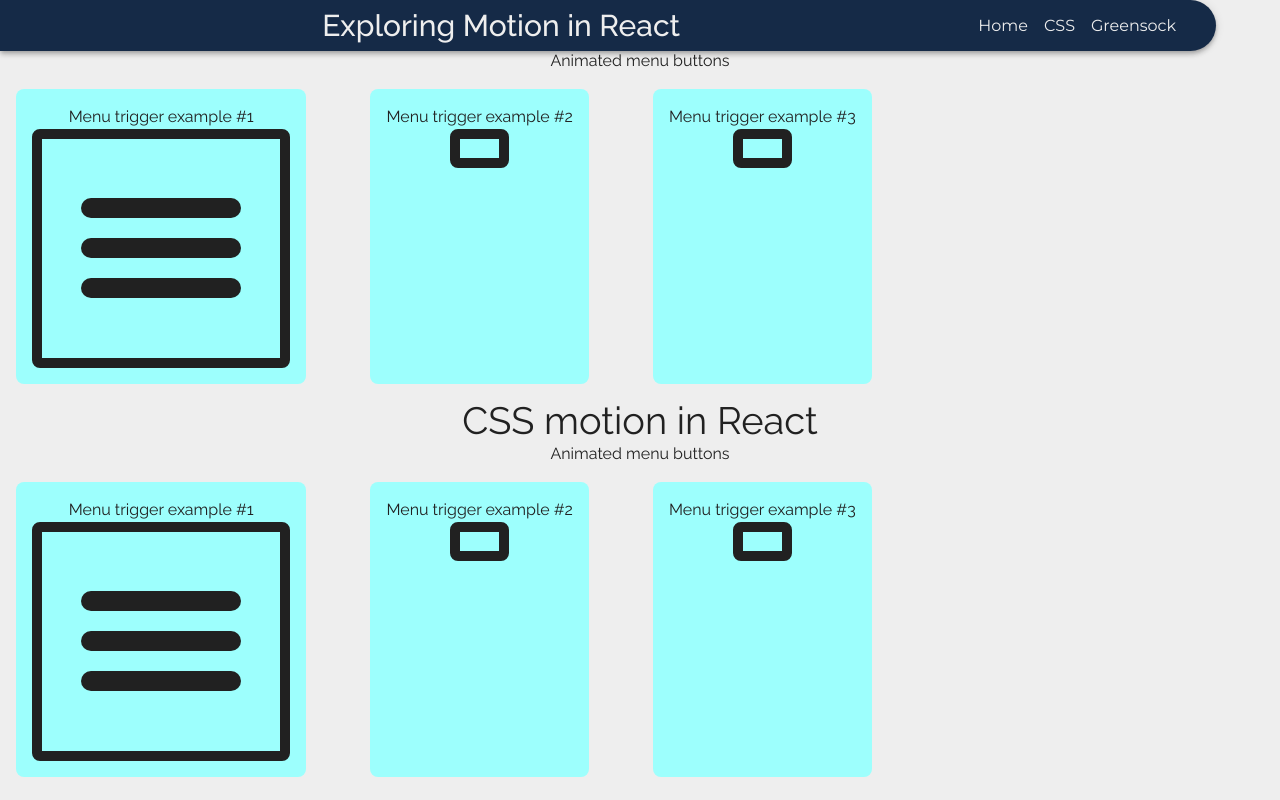
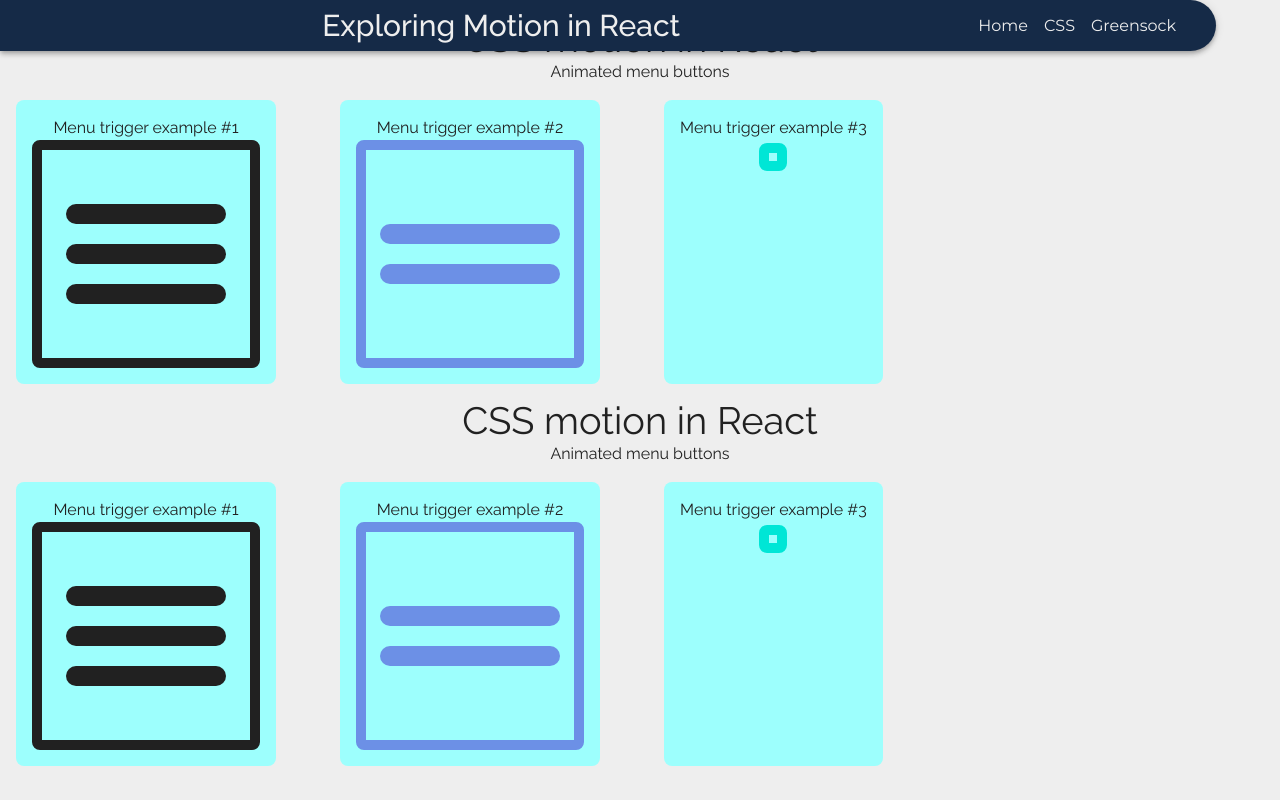
Before and after one commit to waynestedman/react-motion, a React (Vite) app: page /css in a window 1280 px wide. Built offline with nearby package versions, Linux system fonts and the light colour scheme.

Commit message:
build: button #2

```diff
--- a/src/CssMotion.jsx
+++ b/src/CssMotion.jsx
@@ -27,7 +27,21 @@ function CssMotion() {
         </div>
         <div className="menuTrigger">
           <h2>Menu trigger example #2</h2>
-          <button className="button2" aria-controls="primary-navigation" aria-expanded="false"></button>
+          <button className="button2" aria-controls="primary-navigation" aria-expanded="false">
+            <svg className="hamburger" viewBox="0 0 100 100" width="200">
+              <line className="line top"
+              x1="90" x2="10" y1="40" y2="40"
+              strokeWidth="10" strokeLinecap="round" strokeDasharray="80" strokeDashoffset="0"
+              >
+              </line>
+              <line className="line bottom"
+              x1="10" x2="90" y1="60" y2="60"
+              strokeWidth="10" strokeLinecap="round" strokeDasharray="80" strokeDashoffset="0"
+              >
+              </line>
+
+            </svg>
+          </button>
         </div>
         <div className="menuTrigger">
           <h2>Menu trigger example #3</h2>
--- a/src/styles/_css-examples.scss
+++ b/src/styles/_css-examples.scss
@@ -20,16 +20,24 @@
 }
 
 button {
+  padding: 0.25rem;
   background: transparent;
-  border: 10px solid var(--gray03);
+  border: 10px solid var(--button-color, green);
   border-radius: var(--radius01);
 
   .hamburger {
-    fill: var(--gray03);
+    fill: var(--button-color);
+    stroke: var(--button-color);
   }
 }
 
+/* button #1 */
 .button1 {
+  --button-color: var(--gray03);
+
+  .hamburger {
+    stroke: none;
+  }
   .line {
     transition:
       rotate 300ms ease-in-out,
@@ -60,6 +68,45 @@ button {
   }
 }
 
-// .button1[aria-expanded="true"] .top {
-//   x
-// }
+/* button #2 */
+.button2 {
+  --button-color: var(--indigo02);
+
+  .line {
+    // transition: stroke-dashoffset 1s;
+    animation: to-open-icon 1s forwards;
+  };
+
+  &:hover .line {
+    // stroke-dashoffset: 79.9;
+    animation: to-close-icon 1s forwards;
+  }
+
+  .line.top {
+    --rotation: -45deg;
+    transform-origin: 65px 45px;
+  }
+  .line.bottom {
+    --rotation: 45deg;
+    transform-origin: 60px 55px;
+  }
+}
+
+@keyframes to-close-icon {
+  0% { stroke-dashoffset: 0; }
+  40% { stroke-dashoffset: 79.9; }
+  60% { stroke-dashoffset: 79.9;  rotate: var(--rotation); }
+  100% { stroke-dashoffset: 0; rotate: var(--rotation); }
+}
+
+@keyframes to-open-icon {
+  0% { stroke-dashoffset: 0; rotate: var(--rotation); }
+  40% { stroke-dashoffset: 79.9; rotate: var(--rotation); }
+  60% { stroke-dashoffset: 79.9; }
+  100% { stroke-dashoffset: 0; }
+}
+
+/* button #3 */
+.button3 {
+  --button-color: var(--teal01);
+}
```
